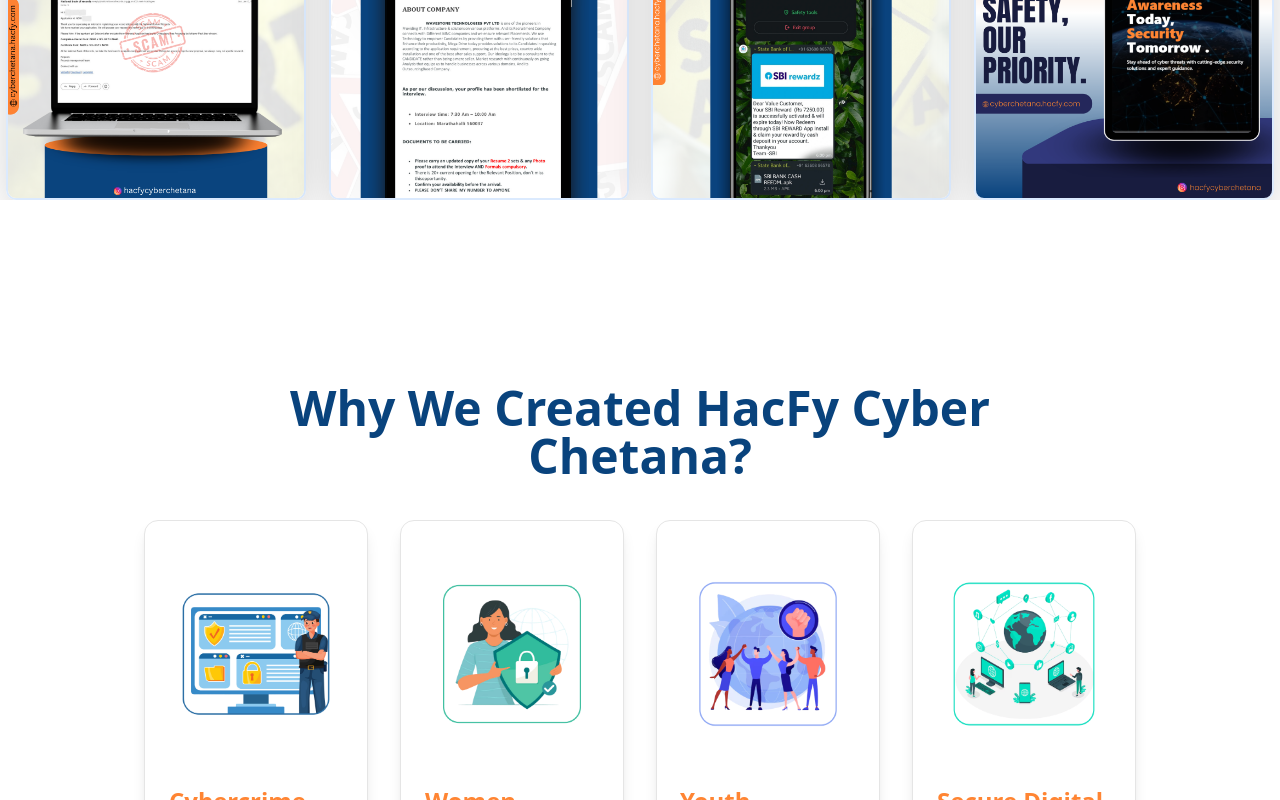
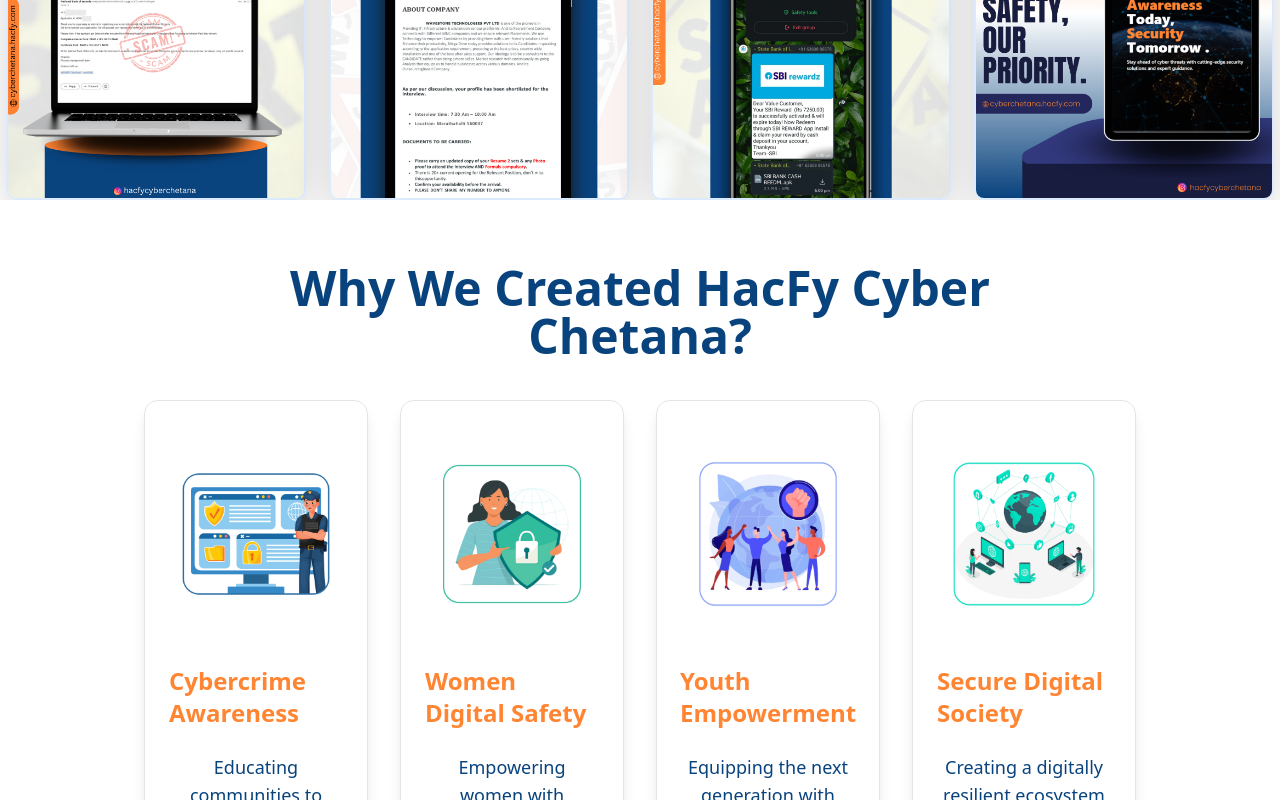
Before and after one commit to sujaykumar007/Hacfy-cyber-chetana, a Next.js app: page / in a window 1280 px wide. Shown: the part 1560-2360 px from the top of the page. Built offline with nearby package versions, Linux system fonts and the light colour scheme.

Commit message:
set the padding

```diff
--- a/app/page.tsx
+++ b/app/page.tsx
@@ -19,7 +19,7 @@
   </div>
 </div>
 
-<div className=" h-auto w-full mt-[-140] lg:mt-50 sm:mt-0">
+<div className=" h-auto w-full mt-[-140] lg:mt-20 sm:mt-0">
   <HeroCard />
 </div>
 
```
